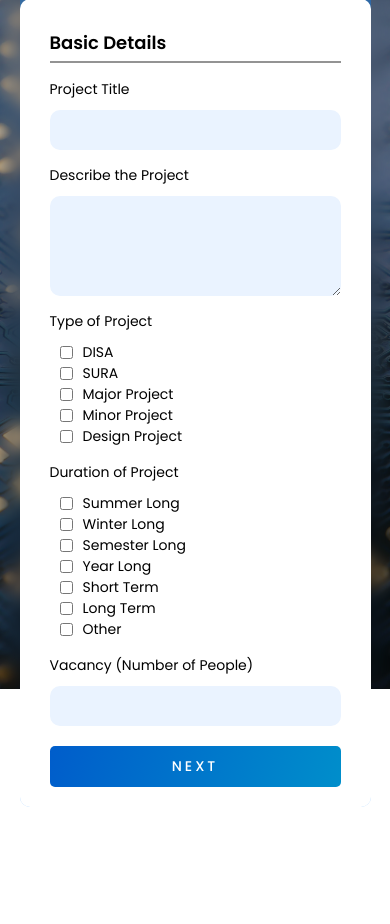
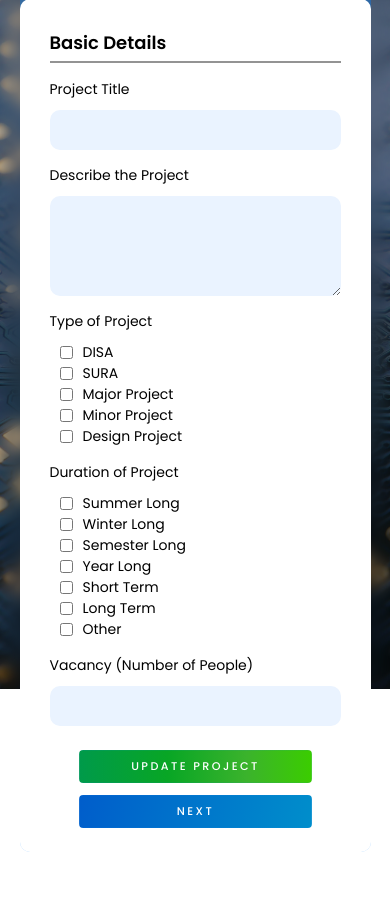
Before and after one commit to devclub-iitd/ProjSeeker, a Django app: page /new-project in a window 390 px wide. Shown: the part 155-1079 px from the top of the page. Before the commit the page ends 962 px from the top, so only its background shows below. Run offline with Django 3.2, Linux system fonts and the light colour scheme; a user stored in the database is signed in; some libraries are stand-ins or nearby versions.

Commit message:
Added update button to form pages | Student name on application form

```diff
--- a/ProjSeeker/portal/views.py
+++ b/ProjSeeker/portal/views.py
@@ -424,8 +424,9 @@ class ApplicationViewSet(ModelViewSet):
         project_data = ProjectSerializer(Project.objects.get(
             id=instance.project.id), many=False).data
         serializer = self.get_serializer(instance, many=False)
+        student_name = f'{instance.student.user.first_name} {instance.student.user.last_name}'
 
-        return render(request, template_name='application-form.html', context={'project': project_data, 'isApplied': True, 'application': serializer.data, 'is_prof': isProf(request.user), 'status_choices': Status, 'student_user_id': instance.student.user.id})
+        return render(request, template_name='application-form.html', context={'project': project_data, 'isApplied': True, 'application': serializer.data, 'is_prof': isProf(request.user), 'status_choices': Status, 'student_user_id': instance.student.user.id, 'student_name' : student_name })
 
     @method_decorator(login_required)
     def update(self, request, *args, **kwargs):
--- a/ProjSeeker/static/portal/css/project.css
+++ b/ProjSeeker/static/portal/css/project.css
@@ -70,12 +70,11 @@
     margin-top: 20px;
     display: flex;
     align-items: center;
-    justify-content: flex-end;
+    justify-content: space-between;
     flex-wrap: wrap;
-    gap: 1.5rem;
 }
 
-.action-container > .btn {
+.action-container .btn {
     background-color: var(--bright-blue);
     font-size: 14px;
     font-weight: 500;
@@ -88,6 +87,15 @@
 
 .action-container > .btn-red {
     background-color: #ff0e56;
+}
+
+.actions {
+    display: flex;
+    gap: 1.5rem;
+}
+
+.right-actions {
+    margin-left: auto;
 }
 
 .custom-tabs {
@@ -286,8 +294,22 @@ select {
 
     .action-container {
         display: grid;
-        gap: 1rem;
+        gap: 0.25rem;
         grid-template-columns: repeat(auto-fit, minmax(200px, 1fr));
+    }
+
+    .action-container .btn {
+        transform: scale(0.8);
+    }
+
+    .actions {
+        display: grid;
+        gap: 0.25rem;
+        grid-template-columns: repeat(auto-fit, minmax(200px, 1fr));
+    }
+
+    .right-actions {
+        margin: 0;
     }
 
     .action-container > a:last-child {
--- a/ProjSeeker/templates/dashboard-base.html
+++ b/ProjSeeker/templates/dashboard-base.html
@@ -25,7 +25,7 @@
 
             };
         </script>
-        <img src="/uploads/user_{{user.id}}/pic.jpg" onerror="changePic()" alt="Profile-Pciture" class="profile-picture" id="profile-pic">
+        <img src="/uploads/user_{{user.id}}/pic.jpg" onerror="changePic()" alt="Profile-Picture" class="profile-picture" id="profile-pic">
         <h1 class="name">{{user.first_name}} {{user.last_name}}</h1>
         <h3 class="dashboard-heading wide-text">Dashboard</h3>
         <ul class="dash-nav">
--- a/ProjSeeker/templates/profile.html
+++ b/ProjSeeker/templates/profile.html
@@ -48,7 +48,7 @@
             <label for="resume">Resume</label>
             <div class="inline-flex">
                 {% if user_data.cv is not None %}
-                <a href="{{user_data.cv}}" class="btn wide-text">View Resume</a>
+                <a href="{{user_data.cv}}" target="_blank" class="btn wide-text">View Resume</a>
                 <a href="#" class="btn btn-red wide-text" onclick="deleteDoc('cv')">Delete Resume</a>
                 {% endif %}
             </div>
@@ -58,7 +58,7 @@
             <label for="transcript">Transcript</label>
             <div class="inline-flex">
                 {% if user_data.transcript is not None %}
-                <a class="btn wide-text" href="{{user_data.transcript}}">View Transcript</a>
+                <a class="btn wide-text" target="_blank" href="{{user_data.transcript}}">View Transcript</a>
                 <a href="#" class="btn btn-red wide-text" onclick="deleteDoc('transcript')">Delete Transcript</a>
                 {% endif %}
             </div>
--- a/ProjSeeker/templates/project-form.html
+++ b/ProjSeeker/templates/project-form.html
@@ -57,7 +57,12 @@
                     <label for="vacancy">Vacancy (Number of People)</label>
                     <input type="number" name="vacancy" id="vacancy" value="{{project.vacancy}}" min="0">
                     <div class="action-container">
+                        <div class="left-actions actions">
+                            <button type="submit" class="btn btn-green bold wide-text" formmethod="PUT">Update Project</button>
+                        </div>
+                        <div class="right-actions actions">
                             <button class="btn wide-text" data-target="elig-section" type="button">NEXT</button>
+                        </div>
                     </div>
                 </div>
                 <div class="form-section" id="elig-section" style="display: none;">
@@ -82,8 +87,13 @@
                     <label for="prereq">Project Prerequisites</label>
                     <textarea name="prereq" id="prereq" cols="30" rows="4">{{project.prereq}}</textarea>
                     <div class="action-container">
+                        <div class="left-actions actions">
+                            <button type="submit" class="btn btn-green bold wide-text" formmethod="PUT">Update Project</button>
+                        </div>
+                        <div class="right-actions actions">
                             <button class="btn btn-red wide-text" data-target="basic-section" type="button">Go Back</button>
                             <button class="btn wide-text" data-target="more-section" type="button">NEXT</button>
+                        </div>
                     </div>
                 </div>
                 <div class="form-section" id="more-section" style="display: none;">
@@ -114,13 +124,15 @@
                         {% endfor %}
                     </div>
                     <div class="action-container">
+                        <div class="right-actions actions">
                             <img id="loader" src="{% static 'portal/assets/loader.svg' %}" alt="loader" style="display: hidden;">
-                        <button class="btn wide-text" data-target="elig-section" type="button">Go Back</button>
                             {% if project.id is None %}
                             <button type="submit" class="btn btn-green bold wide-text" formmethod="POST">Create Project</button>
                             {% else %}
                             <button type="submit" class="btn btn-green bold wide-text" formmethod="PUT">Update Project</button>
                             <a href="#delete-modal" rel="modal:open" class="btn btn-red bold wide-text">Delete project</a>
+                            <button class="btn wide-text" data-target="elig-section" type="button">Go Back</button>
+                        </div>
                         <div id="delete-modal" class="modal">
                             <div class="modal-title">
                                 <p>Are you sure you want to delete this project?</p>
```
Also changed, not shown: ProjSeeker/templates/application-form.html (+9 -4 lines), ProjSeeker/db.sqlite3. Lines whose indentation alone changed are shown as unchanged.
